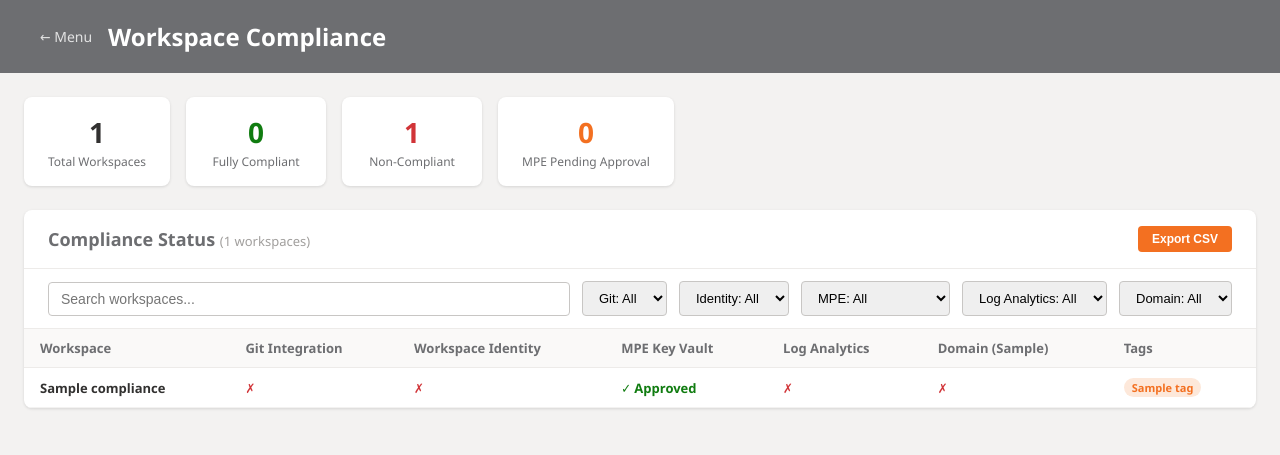
After one commit to misantibanez/fabric-governance-hub, a Flask app: template templates/workspace_compliance.html in a window 1280 px wide. The commit adds this page. Shown: the top 455 px of the page. Run offline with Flask 3, Linux system fonts and the light colour scheme; the template is opened without the code that fills it: most values are stand-ins (such as "Sample title", 1, 10 or a date in 2020).

Commit message:
feat: workspace compliance page with filters, identity check, domain status

```diff
--- a/app.py
+++ b/app.py
@@ -19,6 +19,7 @@ DEFAULT_SETTINGS = {
     "branches": ["feature", "main"],
     "mpe_cognitive_services_resource_id": "",
     "mpe_keyvault_resource_id": "",
+    "compliance_domain_required_tag": "DHUB",
 }
 
 
@@ -886,6 +887,104 @@ def batch_delete_workspaces():
     return redirect(url_for("modify_workspaces"))
 
 
+@app.route("/workspace-compliance")
+def workspace_compliance():
+    fabric_headers = get_headers()
+    pbi_headers = get_powerbi_headers()
+    settings = load_settings()
+
+    workspaces = fetch_workspaces_admin(pbi_headers) or fetch_workspaces(fabric_headers)
+    compliance_tag = settings.get("compliance_domain_required_tag", "")
+
+    compliance_data = []
+    for ws in workspaces:
+        if ws.get("type") and ws["type"] != "Workspace":
+            continue
+
+        ws_id = ws["id"]
+        ws_name = ws.get("displayName") or ws.get("name", "")
+
+        # Get workspace detail (tags, domainId)
+        resp = requests.get(
+            f"https://api.fabric.microsoft.com/v1/workspaces/{ws_id}",
+            headers=fabric_headers,
+        )
+        if resp.status_code != 200:
+            continue
+        detail = resp.json()
+        tags = detail.get("tags", [])
+        domain_id = detail.get("domainId")
+        tag_names = [t.get("displayName", "") for t in tags] if tags else []
+
+        # Check git connection
+        resp_git = requests.get(
+            f"https://api.fabric.microsoft.com/v1/workspaces/{ws_id}/git/connection",
+            headers=fabric_headers,
+        )
+        has_git = resp_git.status_code == 200 and resp_git.json().get("gitProviderDetails")
+
+        # Check workspace identity via role assignments (ServicePrincipal with workspace name)
+        has_identity = bool(detail.get("identity"))
+        if not has_identity:
+            resp_roles = requests.get(
+                f"https://api.fabric.microsoft.com/v1/workspaces/{ws_id}/roleAssignments",
+                headers=fabric_headers,
+            )
+            if resp_roles.status_code == 200:
+                for ra in resp_roles.json().get("value", []):
+                    if ra.get("principal", {}).get("type") == "ServicePrincipal":
+                        has_identity = True
+                        break
+
+        # Check managed private endpoints
+        resp_mpe = requests.get(
+            f"https://api.fabric.microsoft.com/v1/workspaces/{ws_id}/managedPrivateEndpoints",
+            headers=fabric_headers,
+        )
+        mpe_list = resp_mpe.json().get("value", []) if resp_mpe.status_code == 200 else []
+        kv_mpe = None
+        for mpe in mpe_list:
+            if "vault" in (mpe.get("targetSubresourceType") or "").lower():
+                kv_mpe = mpe
+                break
+        kv_mpe_status = None
+        if kv_mpe:
+            conn_state = kv_mpe.get("connectionState", {})
+            kv_mpe_status = conn_state.get("status", kv_mpe.get("provisioningState", "Unknown"))
+
+        # Check Log Analytics (PBI admin API)
+        resp_la = requests.get(
+            f"https://api.powerbi.com/v1.0/myorg/admin/groups/{ws_id}",
+            headers=pbi_headers,
+        )
+        has_log_analytics = False
+        if resp_la.status_code == 200:
+            la_ws = resp_la.json().get("logAnalyticsWorkspace")
+            has_log_analytics = bool(la_ws)
+
+        # Domain required check
+        requires_domain = compliance_tag and any(compliance_tag.lower() in t.lower() for t in tag_names)
+        has_domain = bool(domain_id)
+
+        compliance_data.append({
+            "name": ws_name,
+            "id": ws_id,
+            "has_git": has_git,
+            "has_identity": has_identity,
+            "kv_mpe_status": kv_mpe_status,
+            "has_log_analytics": has_log_analytics,
+            "has_domain": has_domain,
+            "requires_domain": requires_domain,
+            "tags": tag_names,
+        })
+
+    return render_template(
+        "workspace_compliance.html",
+        compliance_data=compliance_data,
+        compliance_tag=compliance_tag,
+    )
+
+
 @app.route("/settings", methods=["GET", "POST"])
 def settings_page():
     if request.method == "POST":
@@ -894,6 +993,7 @@ def settings_page():
             "branches": [x.strip() for x in request.form.get("branches", "").split(",") if x.strip()],
             "mpe_cognitive_services_resource_id": request.form.get("mpe_cognitive_services_resource_id", "").strip(),
             "mpe_keyvault_resource_id": request.form.get("mpe_keyvault_resource_id", "").strip(),
+            "compliance_domain_required_tag": request.form.get("compliance_domain_required_tag", "").strip(),
         }
         save_settings(settings)
         flash("Settings saved.", "success")
--- a/templates/menu.html
+++ b/templates/menu.html
@@ -48,6 +48,11 @@
                 <h2>Tenant Overview</h2>
                 <p>View capacities, workspaces, domains, tags, gateways, and connections across the tenant.</p>
             </a>
+            <a href="/workspace-compliance" class="menu-card active">
+                <div class="icon">🛡️</div>
+                <h2>Workspace Compliance</h2>
+                <p>Check compliance: Git integration, identity, MPE, Log Analytics, and domain assignment.</p>
+            </a>
             <div class="menu-card disabled">
                 <div class="icon">🔌</div>
                 <h2>Create Connection</h2>
--- /dev/null
+++ b/templates/workspace_compliance.html
@@ -0,0 +1,198 @@
+<!DOCTYPE html>
+<html lang="en">
+<head>
+    <meta charset="UTF-8">
+    <meta name="viewport" content="width=device-width, initial-scale=1.0">
+    <title>Workspace Compliance</title>
+    <style>
+        * { margin: 0; padding: 0; box-sizing: border-box; }
+        body { font-family: 'Segoe UI', Tahoma, Geneva, Verdana, sans-serif; background: #f3f2f1; color: #323130; }
+        header { background: #6D6E71; color: white; padding: 20px 40px; display: flex; align-items: center; gap: 16px; }
+        header h1 { font-size: 24px; font-weight: 600; }
+        header a { color: white; text-decoration: none; font-size: 14px; opacity: 0.8; }
+        header a:hover { opacity: 1; }
+        .container { max-width: 1600px; margin: 0 auto; padding: 24px; }
+        .summary { display: flex; gap: 16px; margin-bottom: 24px; flex-wrap: wrap; }
+        .summary-card { background: white; border-radius: 8px; box-shadow: 0 1px 3px rgba(0,0,0,0.12); padding: 16px 24px; text-align: center; min-width: 140px; }
+        .summary-card .number { font-size: 28px; font-weight: 700; }
+        .summary-card .label { font-size: 12px; color: #6D6E71; margin-top: 2px; }
+        .num-green { color: #107c10; }
+        .num-red { color: #d13438; }
+        .num-orange { color: #F37021; }
+        .section { background: white; border-radius: 8px; box-shadow: 0 1px 3px rgba(0,0,0,0.12); margin-bottom: 24px; overflow: hidden; }
+        .section-header { padding: 16px 24px; border-bottom: 1px solid #edebe9; display: flex; align-items: center; justify-content: space-between; }
+        .section-header h2 { font-size: 18px; font-weight: 600; color: #6D6E71; }
+        table { width: 100%; border-collapse: collapse; }
+        th { background: #faf9f8; text-align: left; padding: 10px 16px; font-size: 13px; font-weight: 600; color: #6D6E71; border-bottom: 1px solid #edebe9; position: sticky; top: 0; }
+        td { padding: 10px 16px; font-size: 13px; border-bottom: 1px solid #f3f2f1; }
+        tr:hover td { background: #fef5f0; }
+        .scrollable { max-height: 600px; overflow-y: auto; }
+        .check { color: #107c10; font-weight: 700; }
+        .cross { color: #d13438; font-weight: 700; }
+        .pending { color: #F37021; font-weight: 600; }
+        .na { color: #a19f9d; }
+        .search-box { padding: 12px 24px; border-bottom: 1px solid #edebe9; }
+        .search-box input { padding: 8px 12px; border: 1px solid #c8c6c4; border-radius: 4px; font-size: 14px; width: 100%; }
+        .search-box input:focus { outline: none; border-color: #F37021; }
+        .badge-tag { display: inline-block; padding: 2px 8px; border-radius: 10px; font-size: 11px; font-weight: 600; background: #fde8da; color: #F37021; margin-right: 4px; }
+    </style>
+</head>
+<body>
+    <header>
+        <a href="/">← Menu</a>
+        <h1>Workspace Compliance</h1>
+    </header>
+    <div class="container">
+        {% set total = compliance_data | length %}
+        {% set compliant = [] %}
+        {% for ws in compliance_data %}
+            {% if ws.has_git and ws.has_identity and ws.kv_mpe_status and ws.has_log_analytics and ws.has_domain %}
+                {% if compliant.append(1) %}{% endif %}
+            {% endif %}
+        {% endfor %}
+        {% set non_compliant = total - compliant | length %}
+
+        <div class="summary">
+            <div class="summary-card">
+                <div class="number" style="color: #323130;">{{ total }}</div>
+                <div class="label">Total Workspaces</div>
+            </div>
+            <div class="summary-card">
+                <div class="number num-green">{{ compliant | length }}</div>
+                <div class="label">Fully Compliant</div>
+            </div>
+            <div class="summary-card">
+                <div class="number num-red">{{ non_compliant }}</div>
+                <div class="label">Non-Compliant</div>
+            </div>
+            <div class="summary-card">
+                <div class="number num-orange">{{ compliance_data | selectattr('kv_mpe_status', 'equalto', 'Pending') | list | length }}</div>
+                <div class="label">MPE Pending Approval</div>
+            </div>
+        </div>
+
+        <div class="section">
+            <div class="section-header">
+                <h2>Compliance Status <span id="compliance-count" style="font-size: 13px; font-weight: 400; color: #a19f9d;">({{ total }} workspaces)</span></h2>
+                <button onclick="exportCompliance()" style="padding: 6px 14px; border: none; border-radius: 4px; background: #F37021; color: white; font-size: 12px; font-weight: 600; cursor: pointer;">Export CSV</button>
+            </div>
+            <div class="search-box" style="display: flex; gap: 12px; align-items: center; flex-wrap: wrap;">
+                <input type="text" id="compliance-search" placeholder="Search workspaces..." onkeyup="filterCompliance()" style="flex: 1; min-width: 150px;">
+                <select id="filter-git" onchange="filterCompliance()" style="padding: 8px 12px; border: 1px solid #c8c6c4; border-radius: 4px; font-size: 13px;">
+                    <option value="all">Git: All</option>
+                    <option value="yes">Git: ✓</option>
+                    <option value="no">Git: ✗</option>
+                </select>
+                <select id="filter-identity" onchange="filterCompliance()" style="padding: 8px 12px; border: 1px solid #c8c6c4; border-radius: 4px; font-size: 13px;">
+                    <option value="all">Identity: All</option>
+                    <option value="yes">Identity: ✓</option>
+                    <option value="no">Identity: ✗</option>
+                </select>
+                <select id="filter-mpe" onchange="filterCompliance()" style="padding: 8px 12px; border: 1px solid #c8c6c4; border-radius: 4px; font-size: 13px;">
+                    <option value="all">MPE: All</option>
+                    <option value="approved">MPE: Approved</option>
+                    <option value="pending">MPE: Pending</option>
+                    <option value="none">MPE: Not created</option>
+                </select>
+                <select id="filter-la" onchange="filterCompliance()" style="padding: 8px 12px; border: 1px solid #c8c6c4; border-radius: 4px; font-size: 13px;">
+                    <option value="all">Log Analytics: All</option>
+                    <option value="yes">Log Analytics: ✓</option>
+                    <option value="no">Log Analytics: ✗</option>
+                </select>
+                <select id="filter-domain" onchange="filterCompliance()" style="padding: 8px 12px; border: 1px solid #c8c6c4; border-radius: 4px; font-size: 13px;">
+                    <option value="all">Domain: All</option>
+                    <option value="yes">Domain: ✓</option>
+                    <option value="no">Domain: ✗</option>
+                </select>
+            </div>
+            <div class="scrollable">
+                <table id="compliance-table">
+                    <thead>
+                        <tr>
+                            <th>Workspace</th>
+                            <th>Git Integration</th>
+                            <th>Workspace Identity</th>
+                            <th>MPE Key Vault</th>
+                            <th>Log Analytics</th>
+                            <th>Domain ({{ compliance_tag }})</th>
+                            <th>Tags</th>
+                        </tr>
+                    </thead>
+                    <tbody>
+                    {% for ws in compliance_data %}
+                        <tr data-git="{{ 'yes' if ws.has_git else 'no' }}" data-identity="{{ 'yes' if ws.has_identity else 'no' }}" data-mpe="{{ 'approved' if ws.kv_mpe_status == 'Approved' else ('pending' if ws.kv_mpe_status == 'Pending' else 'none') }}" data-la="{{ 'yes' if ws.has_log_analytics else 'no' }}" data-domain="{{ 'yes' if ws.has_domain else 'no' }}">
+                            <td><strong>{{ ws.name }}</strong></td>
+                            <td>
+                                {% if ws.has_git %}<span class="check">✓</span>
+                                {% else %}<span class="cross">✗</span>{% endif %}
+                            </td>
+                            <td>
+                                {% if ws.has_identity %}<span class="check">✓</span>
+                                {% else %}<span class="cross">✗</span>{% endif %}
+                            </td>
+                            <td>
+                                {% if ws.kv_mpe_status == 'Approved' %}<span class="check">✓ Approved</span>
+                                {% elif ws.kv_mpe_status == 'Pending' %}<span class="pending">⏳ Pending</span>
+                                {% elif ws.kv_mpe_status %}<span class="pending">{{ ws.kv_mpe_status }}</span>
+                                {% else %}<span class="cross">✗ Not created</span>{% endif %}
+                            </td>
+                            <td>
+                                {% if ws.has_log_analytics %}<span class="check">✓</span>
+                                {% else %}<span class="cross">✗</span>{% endif %}
+                            </td>
+                            <td>
+                                {% if ws.has_domain %}<span class="check">✓</span>
+                                {% elif ws.requires_domain %}<span class="cross">✗ Required</span>
+                                {% else %}<span class="cross">✗</span>{% endif %}
+                            </td>
+                            <td>{% for t in ws.tags %}<span class="badge-tag">{{ t }}</span>{% endfor %}</td>
+                        </tr>
+                    {% endfor %}
+                    </tbody>
+                </table>
+            </div>
+        </div>
+    </div>
+
+    <script>
+        function filterCompliance() {
+            const text = document.getElementById('compliance-search').value.toLowerCase();
+            const git = document.getElementById('filter-git').value;
+            const identity = document.getElementById('filter-identity').value;
+            const mpe = document.getElementById('filter-mpe').value;
+            const la = document.getElementById('filter-la').value;
+            const domain = document.getElementById('filter-domain').value;
+            const rows = document.getElementById('compliance-table').querySelectorAll('tbody tr');
+            let visible = 0;
+            rows.forEach(row => {
+                const matchText = row.textContent.toLowerCase().includes(text);
+                const matchGit = git === 'all' || row.dataset.git === git;
+                const matchIdentity = identity === 'all' || row.dataset.identity === identity;
+                const matchMpe = mpe === 'all' || row.dataset.mpe === mpe;
+                const matchLa = la === 'all' || row.dataset.la === la;
+                const matchDomain = domain === 'all' || row.dataset.domain === domain;
+                const show = matchText && matchGit && matchIdentity && matchMpe && matchLa && matchDomain;
+                row.style.display = show ? '' : 'none';
+                if (show) visible++;
+            });
+            document.getElementById('compliance-count').textContent = `(${visible} of ${rows.length})`;
+        }
+
+        function exportCompliance() {
+            const rows = document.getElementById('compliance-table').querySelectorAll('tbody tr');
+            let csv = 'Workspace,Git Integration,Workspace Identity,MPE Key Vault,Log Analytics,Domain,Tags\n';
+            rows.forEach(row => {
+                if (row.style.display === 'none') return;
+                const cells = row.querySelectorAll('td');
+                const line = Array.from(cells).map(c => '"' + c.textContent.trim().replace(/"/g, '""') + '"').join(',');
+                csv += line + '\n';
+            });
+            const blob = new Blob([csv], { type: 'text/csv;charset=utf-8;' });
+            const link = document.createElement('a');
+            link.href = URL.createObjectURL(blob);
+            link.download = 'workspace_compliance.csv';
+            link.click();
+        }
+    </script>
+</body>
+</html>
```
Also changed, not shown: templates/settings.html (+12 -0 lines).
